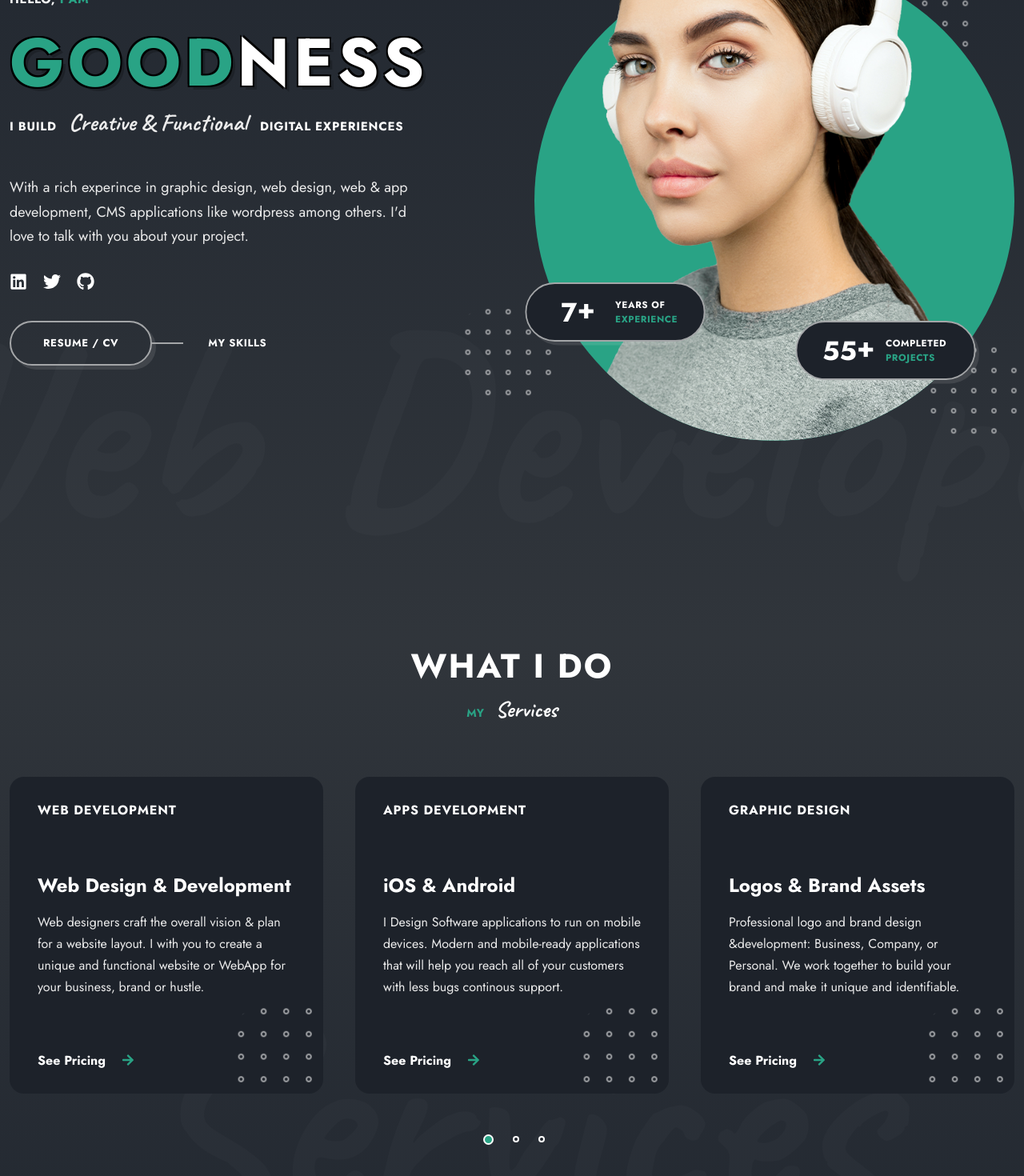
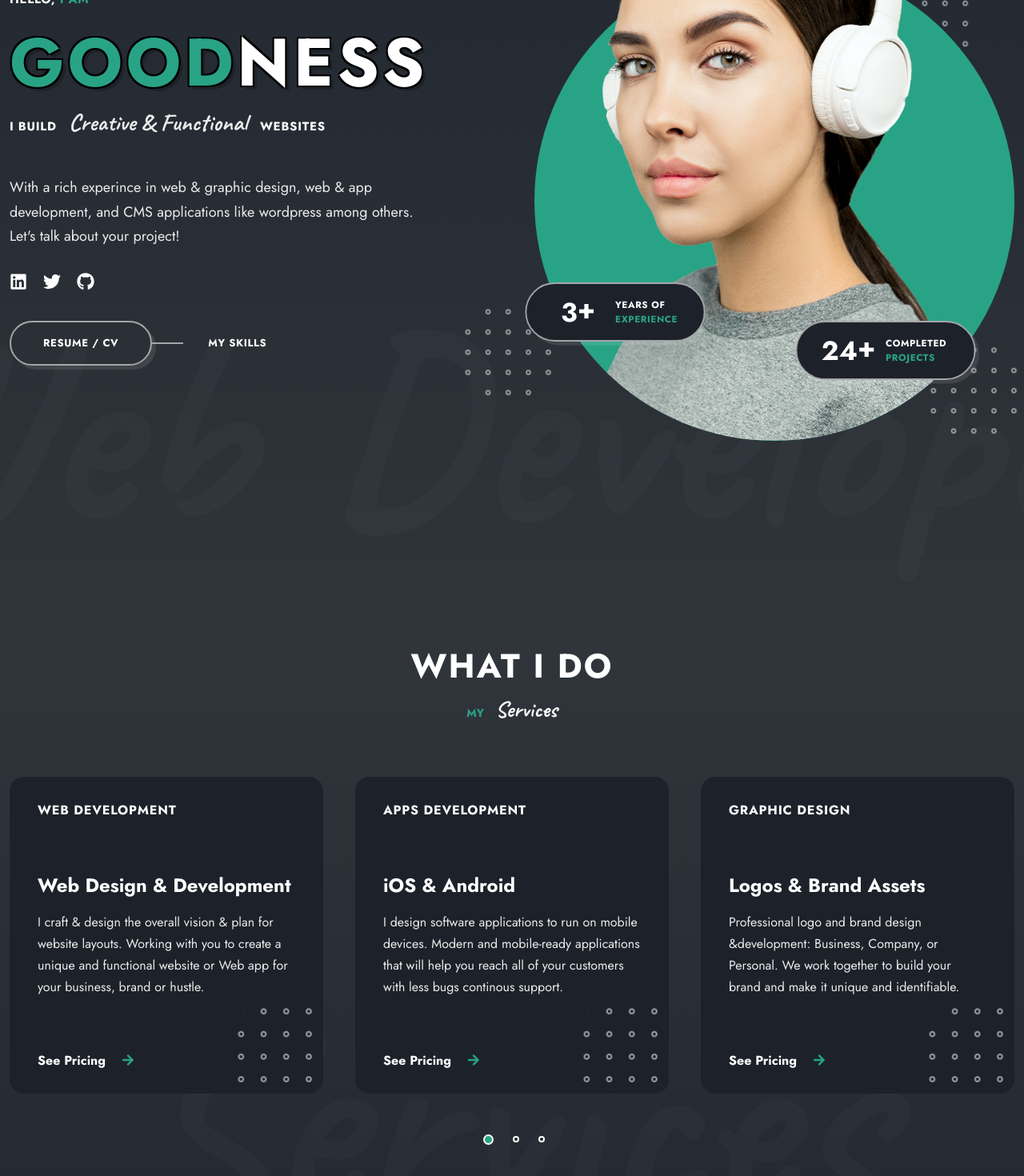
Before and after one commit to goodnesslu/portfolio, a React (Vite) app: page /#home in a window 1280 px wide. Shown: the part 178-1648 px from the top of the page at 80% size. Built offline with nearby package versions, Linux system fonts and the light colour scheme.

Commit message:
Add deploy workflow

```diff
--- a/index.html
+++ b/index.html
@@ -4,7 +4,7 @@
 		<meta charset="UTF-8" />
 		<link rel="icon" type="image/svg+xml" href="/vite.svg" />
 		<meta name="viewport" content="width=device-width, initial-scale=1.0" />
-    <title>Vite + React</title>
+		<title>Goodness Lu</title>
 	</head>
 	<body>
 		<div id="root"></div>
--- a/src/Data.jsx
+++ b/src/Data.jsx
@@ -56,14 +56,14 @@ export const services = [
 		name: "Web Development",
 		title: "Web Design & Development",
 		description:
-			"Web designers craft the overall vision & plan for a website layout. I with you to create a unique and functional website or WebApp for your business, brand or hustle.",
+			"I craft & design the overall vision & plan for website layouts. Working with you to create a unique and functional website or Web app for your business, brand or hustle.",
 	},
 	{
 		id: 2,
 		name: " Apps Development ",
 		title: " iOS & Android ",
 		description:
-			"I Design Software applications to run on mobile devices. Modern and mobile-ready applications that will help you reach all of your customers with less bugs continous support.",
+			"I design software applications to run on mobile devices. Modern and mobile-ready applications that will help  you reach all of your customers with less bugs continous support.",
 	},
 	{
 		id: 3,
--- a/src/components/home/Home.jsx
+++ b/src/components/home/Home.jsx
@@ -20,7 +20,7 @@ const Home = () => {
 					<p className="home__job">
 						<span className="text-cs">I Build </span>
 						<b>Creative & Functional</b>
-						<span className="text-cs"> &nbsp; Digital experiences </span>
+						<span className="text-cs"> &nbsp; Websites </span>
 					</p>
 
 					<div className="home__img-wrapper">
@@ -31,7 +31,7 @@ const Home = () => {
 						<p className="home__data home__data-one">
 							<span className="text-lg">
 								{" "}
-								7<b>+</b>
+								3<b>+</b>
 							</span>
 							<span className="text-sm text-cs">
 								Years of <span>Experience</span>
@@ -41,7 +41,7 @@ const Home = () => {
 						<p className="home__data home__data-two">
 							<span className="text-lg">
 								{" "}
-								55<b>+</b>{" "}
+								24<b>+</b>{" "}
 							</span>
 							<span className="text-sm text-cs">
 								Completed <span>Projects</span>
@@ -54,9 +54,9 @@ const Home = () => {
 					</div>
 
 					<p className="home__text">
-						With a rich experince in graphic design, web design, web & app
-						development, CMS applications like wordpress among others. I'd love
-						to talk with you about your project.
+						With a rich experince in web & graphic design, web & app
+						development, and CMS applications like wordpress among others. Let's
+						talk about your project!
 					</p>
 
 					<div className="home__socials">
```
Lines whose indentation alone changed are shown as unchanged.
